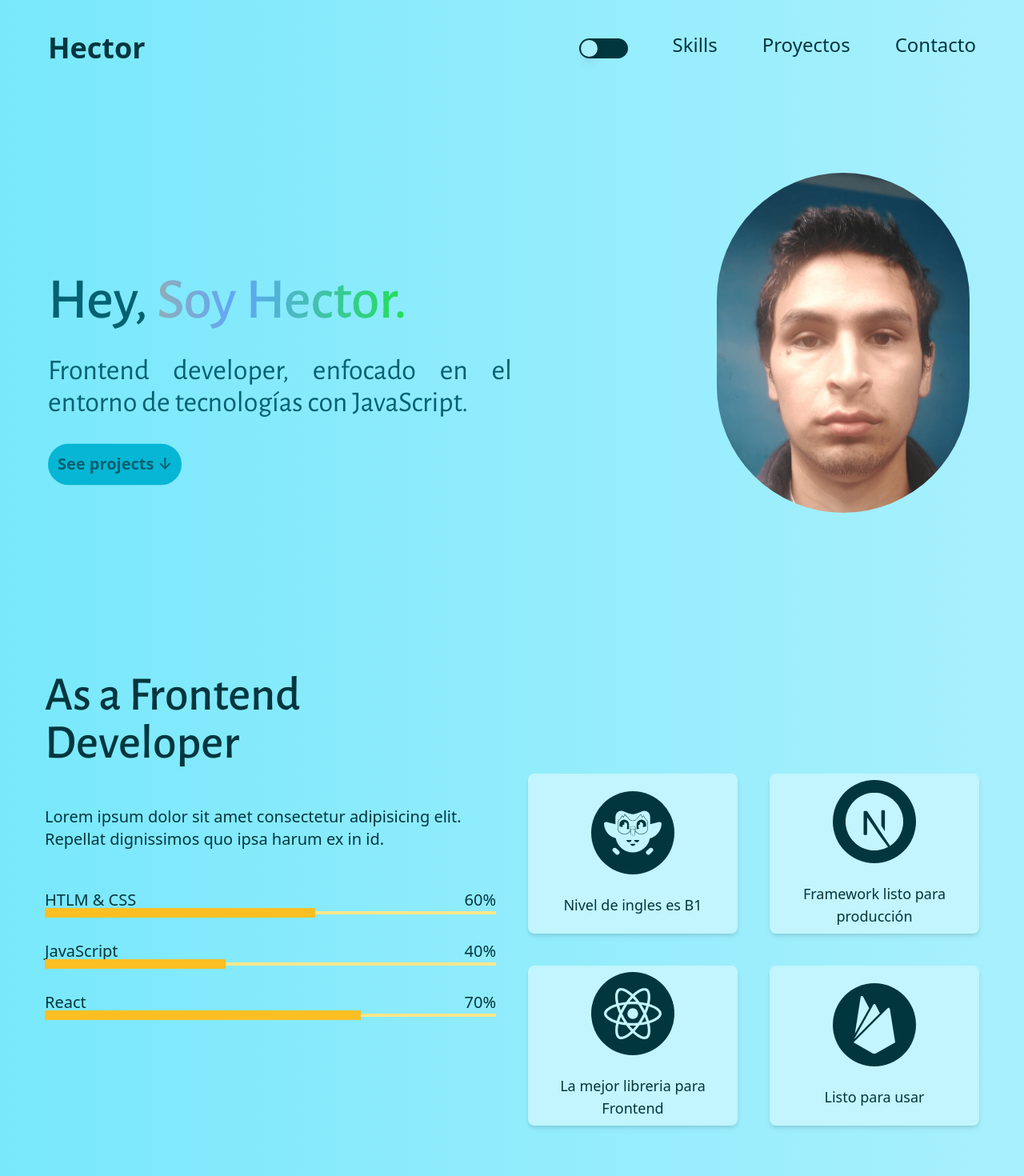
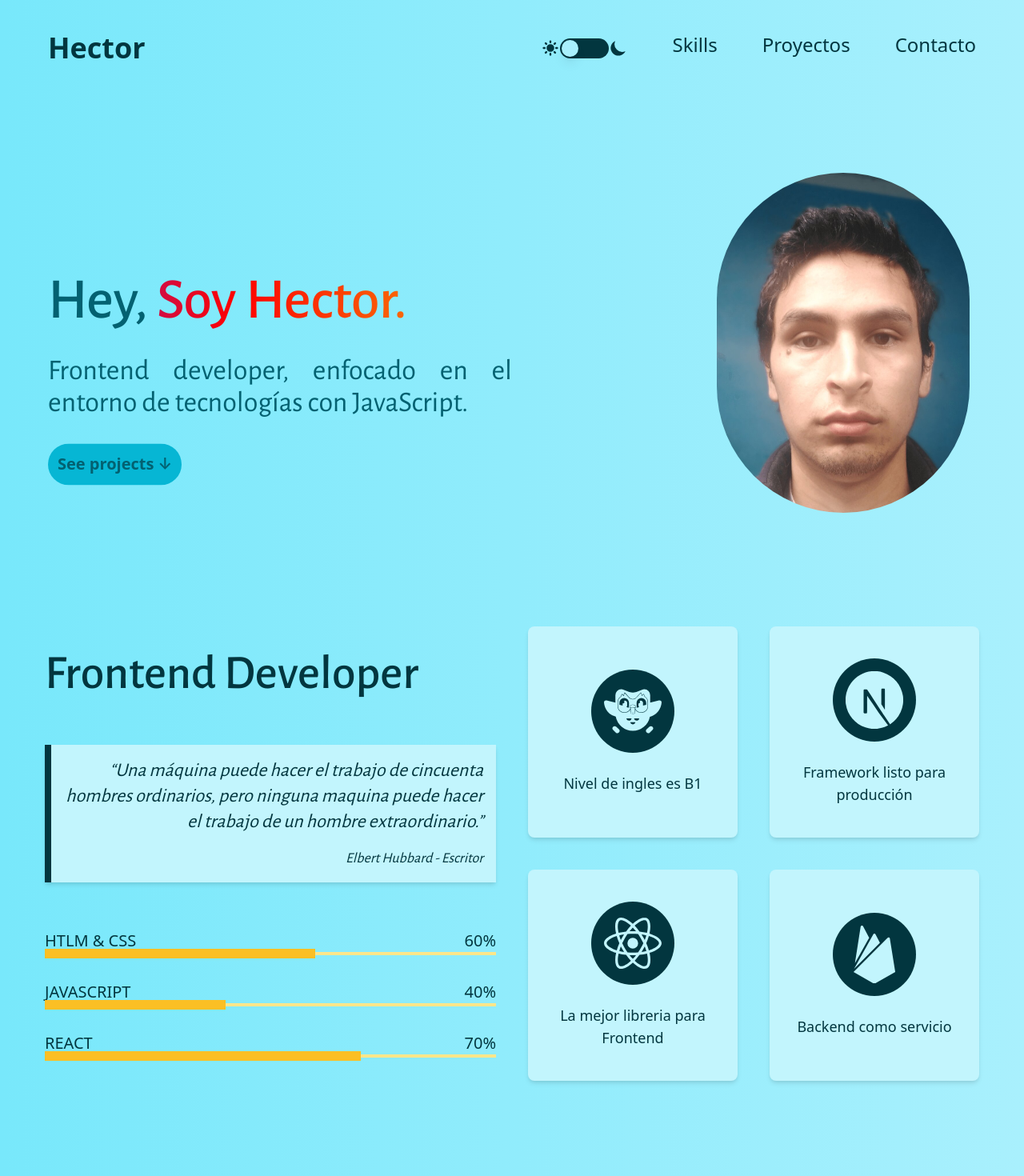
Before and after one commit to hecthorl/portfolio-prev, a Next.js app: page / in a window 1280 px wide. Shown: the top 1470 px of the page at 80% size. Built offline with nearby package versions, Linux system fonts and the light colour scheme.

Commit message:
skills section mejorara + 1 cita

```diff
--- a/components/Contact.jsx
+++ b/components/Contact.jsx
@@ -4,11 +4,11 @@ const Contact = () => {
    return (
       <>
          <section id="contact" className="contact-section">
-            <h4 className="transition-[font-size] duration-300 ease-in text-5xl md:text-6xl mt-8">
-               Let's Work Together
+            <h4 className="contact-title transition-[font-size]">
+               Trabajemos Juntos!
             </h4>
             <span className="text-2xl md:text-3xl">
-               Have a project you'd like to discuss?
+               Tienes un proyecto que te gustaría charlar?
             </span>
             <form
                onSubmit={e => e.preventDefault()}
@@ -17,7 +17,7 @@ const Contact = () => {
             >
                <input placeholder="NOMBRE" type="text" className="input" />
                <input placeholder="EMAIL" type="text" className="input" />
-               <textarea placeholder="HOW CAN I HELP YOU?"></textarea>
+               <textarea placeholder="COMO TE PUEDO AYUDAR?"></textarea>
                <button className="btn-form">Submit</button>
             </form>
          </section>
--- a/components/Hero.jsx
+++ b/components/Hero.jsx
@@ -18,7 +18,9 @@ const Hero = () => {
                Frontend developer, enfocado en el entorno de tecnologías con
                JavaScript.
             </p>
-            <button className="hero-btn">See projects ↓</button>
+            <a href="#proyects" className="hero-btn">
+               See projects ↓
+            </a>
          </div>
          <figure className="md:pr-2 text-center">
             <Image
--- a/components/Navbar/Menu.jsx
+++ b/components/Navbar/Menu.jsx
@@ -1,6 +1,7 @@
-import Li from '../Li';
 import { Switch } from '@headlessui/react';
 import { useEffect, useState } from 'react';
+import Li from '../Li';
+import { HiMoon, HiSun } from 'react-icons/hi';
 
 const Menu = ({ className }) => {
    const [enabled, setEnabled] = useState(false);
@@ -11,11 +12,10 @@ const Menu = ({ className }) => {
          : document.documentElement.classList.remove('dark');
    }, [enabled]);
 
-   // console.log(enabled);
-
    return (
       <ul className={className}>
-         {/* <Li content="About me" className="denied" /> */}
+         <div className="flex items-center">
+            <HiSun className="menu-icon" />
             <Switch
                checked={enabled}
                onChange={setEnabled}
@@ -33,21 +33,11 @@ const Menu = ({ className }) => {
                   } toggle-theme-pointer`}
                />
             </Switch>
-         <Li
-            content="Skills"
-            href="#skills"
-            className="md:hover:opacity-60 dark:text-cyan-100 text-cyan-800 transition-opacity duration-300"
-         />
-         <Li
-            content="Proyectos"
-            href="#proyects"
-            className="md:hover:opacity-60 dark:text-cyan-100 text-cyan-800 transition-opacity duration-300"
-         />
-         <Li
-            content="Contacto"
-            href="#contact"
-            className="md:hover:opacity-60 dark:text-cyan-100 text-cyan-800 transition-opacity duration-300"
-         />
+            <HiMoon className="menu-icon" />
+         </div>
+         <Li content="Skills" href="#skills" className="menu-li" />
+         <Li content="Proyectos" href="#proyects" className="menu-li" />
+         <Li content="Contacto" href="#contact" className="menu-li" />
       </ul>
    );
 };
--- a/components/Skills/index.jsx
+++ b/components/Skills/index.jsx
@@ -2,25 +2,32 @@ import SkillCard from './SkillCard';
 import StatLine from './StatLine';
 const Skills = () => {
    return (
-      <section id="skills" className="skills-section">
+      <section id="skills" className="skills-section md:h-screen">
          <div className="skills-overview">
-            <h4 className="skills-overview-title">As a Frontend Developer</h4>
-            <p>
-               Lorem ipsum dolor sit amet consectetur adipisicing elit. Repellat
-               dignissimos quo ipsa harum ex in id.
-            </p>
+            <h4 className="skills-overview-title">Frontend Developer</h4>
+            <blockquote className="skills-overview-quote">
+               <p>
+                  “Una máquina puede hacer el trabajo de cincuenta hombres
+                  ordinarios, pero ninguna maquina puede hacer el trabajo de un
+                  hombre extraordinario.”
+               </p>
+               <figcaption className="mt-4 text-lg">
+                  <span>Elbert Hubbard - Escritor</span>
+               </figcaption>
+            </blockquote>
             <div className="skills-stats">
                <StatLine progress={60} area="HTLM & CSS" />
-               <StatLine progress={40} area="JavaScript" />
-               <StatLine progress={70} area="React" />
+               <StatLine progress={40} area="JAVASCRIPT" />
+               <StatLine progress={70} area="REACT" />
             </div>
          </div>
          <div className="skills-cards">
             <SkillCard icon="duo" desc="Nivel de ingles es B1" />
             <SkillCard icon="next" desc="Framework listo para producción" />
             <SkillCard icon="react" desc="La mejor libreria para Frontend" />
-            <SkillCard icon="firebase" desc="Listo para usar" />
+            <SkillCard icon="firebase" desc="Backend como servicio" />
          </div>
+         <div></div>
       </section>
    );
 };
--- a/styles/globals.css
+++ b/styles/globals.css
@@ -36,15 +36,18 @@
    .name-icon {
       @apply text-3xl md:text-4xl font-bold text-cyan-800 dark:text-cyan-100;
    }
-   .denied {
-      @apply cursor-not-allowed opacity-50;
+   .menu-icon {
+      @apply inline text-cyan-800 dark:text-cyan-100;
+   }
+   .menu-li {
+      @apply md:hover:opacity-60 dark:text-cyan-100 text-cyan-800 transition-opacity duration-300;
    }
 
    .toggle-theme {
       @apply inline-flex flex-shrink-0 h-[25px] w-[61px] border-2 border-transparent rounded-full cursor-pointer md:my-auto transition-colors ease-in-out duration-200 focus:outline-none;
    }
    .toggle-theme-pointer {
-      @apply pointer-events-none inline-block h-[21px] w-[21px] rounded-full shadow-lg ring-0 transition ease-in-out duration-200;
+      @apply pointer-events-none inline-block h-[21px] w-[21px] rounded-full shadow-lg transition ease-in-out duration-200;
    }
 
    .toogle-btn {
@@ -52,35 +55,38 @@
    }
 
    .hero-section {
-      @apply md:my-24 px-5 text-justify text-cyan-700 dark:text-cyan-100 md:max-w-[1200px] md:w-full md:grid md:grid-cols-2 md:place-items-end md:mx-auto;
+      @apply md:my-24 px-5 text-justify text-cyan-700 dark:text-cyan-100 md:max-w-[1200px] md:w-full md:grid md:grid-cols-2 md:place-items-end md:mx-auto mb-20;
    }
    .hero-title {
       @apply md:text-7xl text-4xl my-8 font-semibold font-alegreya;
    }
    .hero-name {
-      @apply bg-clip-text text-transparent bg-gradient-to-r from-yellow-400 via-blue-400 to-[lime] bg-200% animate-iris;
+      @apply bg-clip-text text-transparent bg-gradient-to-r dark:from-yellow-400 dark:via-blue-400 dark:to-[lime] bg-200% animate-iris from-purple-700 via-[red] to-yellow-500;
    }
 
    .hero-text {
       @apply md:text-4xl text-2xl font-alegreya;
    }
    .hero-btn {
-      @apply focus:outline-none animate-bounce my-9 bg-cyan p-3 rounded-full font-semibold text-xl;
+      @apply inline-block focus:outline-none animate-bounce my-9 bg-cyan p-3 rounded-full font-semibold text-xl;
    }
    .img-hero {
       @apply rounded-full;
    }
 
    .skills-section {
-      @apply px-4 pb-6 pt-24 max-w-[1200px] mx-auto text-cyan-800 space-y-32;
-      @apply md:grid md:grid-cols-2 md:gap-10;
+      @apply px-4 pb-6 pt-10 max-w-[1200px] mx-auto text-cyan-800 space-y-32 dark:text-cyan-100 mt-20;
+      @apply md:grid md:grid-cols-2 md:gap-10 md:space-y-0;
    }
    .skills-overview {
-      @apply space-y-12 text-xl;
+      @apply flex flex-col justify-around gap-y-20 md:gap-0 text-xl;
    }
    .skills-overview-title {
-      @apply text-3xl font-alegreya font-bold;
+      @apply text-4xl font-alegreya font-bold;
       @apply md:text-6xl;
+   }
+   .skills-overview-quote {
+      @apply border-l-8 border-cyan-800 text-right bg-cyan-50 p-4 text-2xl italic font-alegreya dark:bg-cyan-700 shadow-md;
    }
    .skills-stats {
       @apply w-full space-y-8;
@@ -90,7 +96,7 @@
       @apply text-7xl md:grid-cols-2 md:grid-rows-2;
    }
    .skills-card-container {
-      @apply bg-cyan-50 text-cyan-800;
+      @apply bg-cyan-50 text-cyan-800 dark:bg-cyan-600 dark:text-cyan-100;
       @apply p-2 flex items-center text-center justify-center flex-col gap-6 rounded-lg shadow-md;
       @apply md:h-full md:w-full w-[288px] h-[288px];
    }
@@ -110,7 +116,6 @@
       @apply rounded bg-transparent px-3 py-2 w-auto font-semibold text-xl text-cyan-700 inline-block dark:text-cyan-800;
       @apply border-2 border-cyan-700 md:hover:border-transparent md:hover:bg-cyan-700 md:hover:text-cyan-100;
       @apply md:transition-colors md:duration-300;
-      /* @apply dark:text-cyan-100 dark:border-cyan-100; */
    }
 
    .project-card {
@@ -120,7 +125,7 @@
       @apply w-full rounded-md h-[500px] flex justify-center items-end md:justify-end md:items-center overflow-hidden;
    }
    .project-card-icons {
-      @apply text-2xl flex p-2 rounded-full  space-x-4 absolute top-1 left-1 bg-cyan-100 dark:bg-cyan-600 backdrop-blur dark:text-cyan-100 text-cyan-800;
+      @apply text-2xl flex p-2 rounded-full  space-x-4 absolute top-1 left-1 bg-yellow-200 dark:bg-yellow-600 backdrop-blur dark:text-cyan-100 text-cyan-800;
    }
    .project-card-content {
       @apply text-cyan-800 dark:text-cyan-50 md:p-7 px-2 pb-6 bg-gradient-to-b from-yellow-400 via-yellow-500 dark:via-yellow-600 dark:from-yellow-500 to-transparent backdrop-blur;
@@ -130,6 +135,11 @@
    .contact-section {
       @apply sm:text-center px-5 pt-5 mt-20 flex flex-col justify-start items-center font-alegreya text-cyan w-full font-bold gap-y-16  bg-gradient-to-l from-cyan-800 to-cyan-700 dark:from-cyan-100 dark:to-cyan-200 md:min-h-[calc(100vh-50px)];
    }
+
+   .contact-title {
+      @apply duration-300 ease-in text-5xl md:text-6xl mt-8;
+   }
+
    .form-contact {
       @apply grid mb-10 grid-cols-1 w-full gap-x-10 gap-y-4 max-w-[900px] text-left sm:grid-cols-2 sm:place-items-center h-[65%];
    }
--- a/tailwind.config.js
+++ b/tailwind.config.js
@@ -1,4 +1,7 @@
 module.exports = {
+   corePlugins: {
+      ring: false,
+   },
    mode: 'jit',
    purge: ['./pages/**/*.{js,ts,jsx,tsx}', './components/**/*.{js,ts,jsx,tsx}'],
    darkMode: 'class', // or 'media' or 'class'
@@ -45,9 +48,6 @@ module.exports = {
                900: '#332100',
             },
          },
-         // boxShadow: {
-         //    hero: '5px 7px 20px 0px #000000c7',
-         // },
          height: {
             menu: 'calc(100vh - 62px)',
          },
```
Lines whose indentation alone changed are shown as unchanged.
